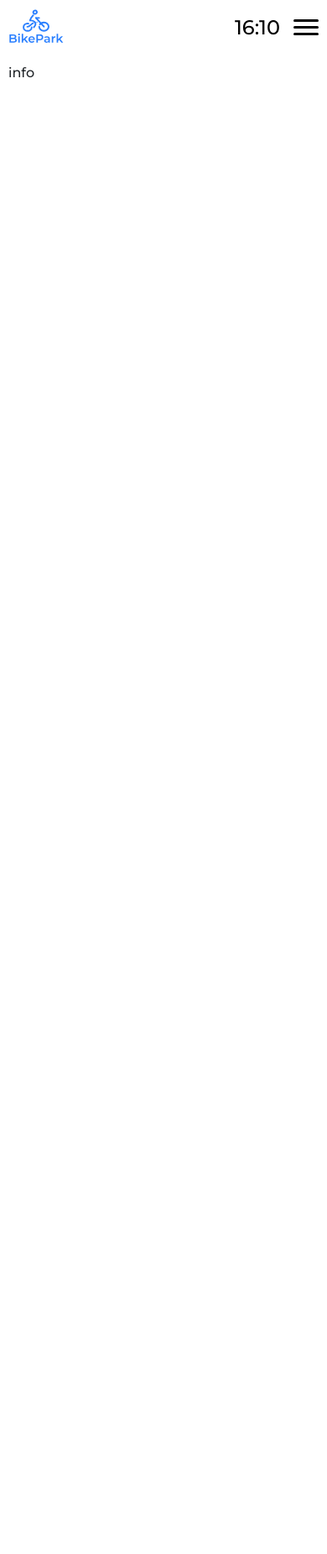
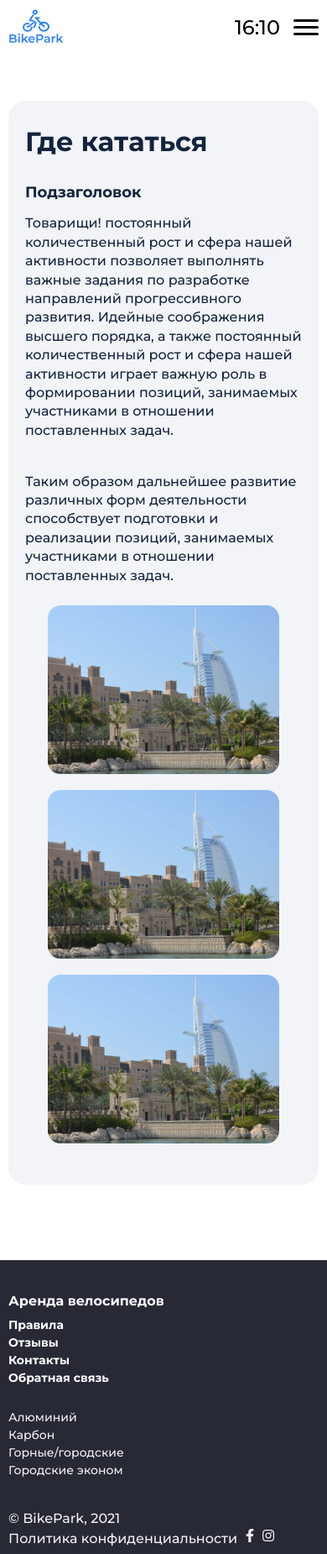
Before and after one commit to kasymjaparov/bikepark, a React (Create React App) app: page /info in a window 390 px wide. Shown: the whole page at 84% size. Before the commit the page ends 844 px from the top, so only its background shows below. Built offline with nearby package versions, Linux system fonts and the light colour scheme; the HTML template or start-up script is replaced by a standard one.

Commit message:
add info page,changed header

```diff
--- a/src/App.js
+++ b/src/App.js
@@ -1,7 +1,7 @@
-import "bootstrap/dist/css/bootstrap.min.css";
+import "bootstrap/dist/css/bootstrap.min.css"
 import Header from "./components/Header/Header"
 import Container from "./components/Container"
-// import Footer from "./components/Footer/Footer"
+import Footer from "./components/Footer/Footer"
 import { BrowserRouter } from "react-router-dom"
 import CommonRoute from "./routes/CommonRoute.js"
 
@@ -12,7 +12,7 @@ function App() {
         <Header />
         <CommonRoute />
       </Container>
-      {/* <Footer /> */}
+      <Footer />
     </BrowserRouter>
   )
 }
--- a/src/components/Footer/Footer.css
+++ b/src/components/Footer/Footer.css
@@ -0,0 +1,129 @@
+.footer {
+  margin: 300px 0px 0px 0px;
+  height: 344px;
+  background: #272934;
+  padding: 50px 0px 0px 0px;
+}
+.footer_nav {
+  display: flex;
+}
+.footer_row {
+  display: flex;
+  justify-content: space-between;
+}
+.footer_title {
+  font-weight: 600;
+  font-size: 18px;
+  line-height: 22px;
+  color: #ffffff;
+}
+.footer_nav_item {
+  font-weight: 600;
+  font-size: 18px;
+  line-height: 22px;
+  color: #ffffff;
+  margin-left: 46px;
+}
+.footer_types {
+  margin: 26px 0px 0px 0px;
+}
+.footer_types_item {
+  font-size: 16px;
+  line-height: 150%;
+  color: #f2f4f7;
+}
+.footer_info {
+  margin: 44px 0px 0px 0px;
+  color: #f2f4f7;
+  display: flex;
+}
+.footer_info_links {
+  display: flex;
+  justify-content: space-between;
+}
+.footer_info_links_politic {
+  margin: 0px 450px 0px 44px;
+}
+.footer_info_links_item {
+  margin-left: 40px;
+  cursor: pointer;
+}
+@media (max-width: 966px) {
+  .footer {
+    margin: 100px 0px 0px 0px;
+    height: 314px;
+    padding: 39px 0px 0px 0px;
+  }
+  .footer_title {
+    font-size: 16px;
+    line-height: 20px;
+  }
+  .footer_nav_item {
+    font-size: 14px;
+    line-height: 150%;
+  }
+  .footer_types {
+    margin: 26px 0px 0px 0px;
+  }
+  .footer_types_item {
+    font-size: 14px;
+  }
+  .footer_info {
+    margin: 35px 0px 0px 0px;
+  }
+  .footer_info_links {
+    display: flex;
+    justify-content: space-between;
+  }
+  .footer_info_links_politic {
+    margin: 0px 44px 0px 136px;
+  }
+  .footer_info_links_item {
+    margin-left: 30px;
+  }
+}
+@media (max-width: 620px) {
+  .footer_row {
+    display: flex;
+    flex-direction: column;
+  }
+  .footer_nav {
+    display: flex;
+    flex-direction: column;
+  }
+  .footer {
+    margin: 90px 0px 0px 0px;
+    min-height: 350px;
+    padding: 39px 0px 0px 0px;
+  }
+  .footer_title {
+    font-size: 16px;
+    line-height: 20px;
+  }
+  .footer_nav_item {
+    font-size: 14px;
+    margin: 0px 0px 0px 0px;
+    line-height: 150%;
+  }
+  .footer_types {
+    margin: 26px 0px 0px 0px;
+  }
+  .footer_types_item {
+    font-size: 14px;
+  }
+  .footer_info {
+    margin: 35px 0px 0px 0px;
+    display: flex;
+    flex-direction: column;
+  }
+  .footer_info_links {
+    display: flex;
+    justify-content: start;
+  }
+  .footer_info_links_politic {
+    margin: 0px 0px 0px 0px;
+  }
+  .footer_info_links_item {
+    margin-left: 10px;
+  }
+}
--- a/src/components/Footer/Footer.js
+++ b/src/components/Footer/Footer.js
@@ -1,8 +1,39 @@
 import React from "react"
 import "./Footer.css"
+import Container from "../../components/Container"
 
 const Footer = () => {
-  return <div className='footer'>footer</div>
+  return (
+    <footer className='footer'>
+      <Container>
+        <div className='footer_row'>
+          <h1 className='footer_title'>Аренда велосипедов</h1>
+          <div className='footer_nav'>
+            <div className='footer_nav_item'>Правила</div>
+            <div className='footer_nav_item'>Отзывы</div>
+            <div className='footer_nav_item'>Контакты</div>
+            <div className='footer_nav_item'>Обратная связь</div>
+          </div>
+        </div>
+        <div className='footer_types'>
+          <div className='footer_types_item'>Алюминий</div>
+          <div className='footer_types_item'>Карбон</div>
+          <div className='footer_types_item'>Горные/городские</div>
+          <div className='footer_types_item'>Городские эконом</div>
+        </div>
+        <div className='footer_info'>
+          <div className='footer_info_name'>© BikePark, 2021</div>
+          <div className='footer_info_links'>
+            <div className='footer_info_links_politic'>
+              Политика конфиденциальности
+            </div>
+            <div className='footer_info_links_item fab fa-facebook-f' />
+            <div className='footer_info_links_item fab fa-instagram' />
+          </div>
+        </div>
+      </Container>
+    </footer>
+  )
 }
 
 export default Footer
--- a/src/components/Header/Header.css
+++ b/src/components/Header/Header.css
@@ -5,6 +5,7 @@
   margin: 0 0 10px 0;
   justify-content: space-between;
   height: 65px;
+  background: white;
 }
 nav {
   display: flex;
@@ -117,6 +118,7 @@ nav {
     z-index: 999;
     display: flex;
     flex-direction: column;
+    overflow: hidden;
     width: 100%;
     height: calc(100% - 75px);
     background: rgb(255, 255, 255);
--- a/src/components/Header/Header.js
+++ b/src/components/Header/Header.js
@@ -8,6 +8,13 @@ const Header = () => {
   const date = new Date()
   const seconds = date.getSeconds()
   const milliseconds = (60 - seconds) * 1000
+  const links = [
+    { href: "/aboutus", text: "О нас" },
+    { href: "/rent", text: "Аренда" },
+    { href: "/delivery", text: "Доставка" },
+    { href: "/info", text: "Где кататься" },
+    { href: "/contacts", text: "Контакты" },
+  ]
   const [changeTime, setChangeTime] = useState(date)
   useEffect(() => {
     setTimeout(() => {
@@ -20,21 +27,6 @@ const Header = () => {
       setShow(false)
     }
   }, [])
-  React.useEffect(() => {
-    if (show) {
-      document.querySelector("body").style.overflow = "hidden"
-    } else {
-      document.querySelector("body").style.overflow = "auto"
-    }
-  }, [show])
-  console.log(show)
-  const links = [
-    { href: "/aboutus", text: "О нас" },
-    { href: "/rent", text: "Аренда" },
-    { href: "/delivery", text: "Доставка" },
-    { href: "/info", text: "Где кататься" },
-    { href: "/contacts", text: "Контакты" },
-  ]
   return (
     <div className={"header"}>
       <NavLink to='/' className={"header__title"}>
@@ -80,7 +72,14 @@ const Header = () => {
             : changeTime.getMinutes()}
         </div>
         <div
-          onClick={() => setShow(!show)}
+          onClick={() => {
+            setShow(!show)
+            if (show) {
+              document.querySelector("body").style.overflow = "auto"
+            } else {
+              document.querySelector("body").style.overflow = "hidden"
+            }
+          }}
           className={!show ? "burger" : "burger-open burger"}
         >
           <div className='burger_item' />
--- a/src/pages/Info/Info.css
+++ b/src/pages/Info/Info.css
@@ -0,0 +1,79 @@
+.info {
+  background: #f2f4f7;
+  border-radius: 20px;
+  margin: 55px 0px 0px 0px;
+}
+.info_block {
+  padding: 56px 40px 70px 40px;
+}
+.info_title {
+  font-weight: 600;
+  font-size: 48px;
+  color: #14233d;
+  margin: 0px 0px 43px 0px;
+}
+.info_subtitle {
+  font-weight: 600;
+  font-size: 20px;
+  line-height: 22px;
+  color: #14233d;
+  margin: 0px 0px 15px 0px;
+}
+.info_text {
+  font-size: 18px;
+  line-height: 140%;
+  color: #14233d;
+  margin: 0px 0px 24px 0px;
+}
+.info_image-group {
+  display: flex;
+  justify-content: space-between;
+}
+.info_image {
+  width: 360px;
+  height: 262px;
+}
+.info_image img {
+  width: 100%;
+}
+@media (max-width: 960px) {
+  .info_block {
+    padding: 34px 20px 34px 20px;
+  }
+  .info_title {
+    font-size: 36px;
+    margin: 0px 0px 30px 0px;
+  }
+  .info_subtitle {
+    font-size: 18px;
+  }
+  .info_text {
+    font-size: 16px;
+  }
+  .info_image {
+    width: 210px;
+    height: 154px;
+  }
+  .info_image-group {
+    justify-content: center;
+  }
+}
+@media (max-width: 500px) {
+  .info_block {
+    padding: 30px 20px 30px 20px;
+  }
+  .info_title {
+    font-size: 32px;
+    margin: 0px 0px 30px 0px;
+  }
+  .info_subtitle {
+    font-size: 18px;
+  }
+  .info_text {
+    font-size: 16px;
+  }
+  .info_image {
+    width: 300px;
+    height: 220px;
+  }
+}
--- a/src/pages/Info/Info.js
+++ b/src/pages/Info/Info.js
@@ -1,10 +1,36 @@
-import React from 'react'
+import React from "react"
 import "./Info.css"
+import { Row, Col } from "react-bootstrap"
+import image from "../../assets/images/info_image.png"
 
 export default function Info() {
-    return (
-        <div className="info">
-            info
+  return (
+    <div className='info'>
+      <div className='info_block'>
+        <h1 className='info_title'>Где кататься</h1>
+        <h2 className='info_subtitle'>Подзаголовок</h2>
+        <div className='info_text'>
+          Товарищи! постоянный количественный рост и сфера нашей активности
+          позволяет выполнять важные задания по разработке направлений
+          прогрессивного развития. Идейные соображения высшего порядка, а также
+          постоянный количественный рост и сфера нашей активности играет важную
+          роль в формировании позиций, занимаемых участниками в отношении
+          поставленных задач. <p></p> <br /> Таким образом дальнейшее развитие
+          различных форм деятельности способствует подготовки и реализации
+          позиций, занимаемых участниками в отношении поставленных задач.
         </div>
-    )
+        <Row className='info_image-group'>
+          <Col className='info_image' lg={4} sm={12}>
+            <img src={image} alt='image' />
+          </Col>
+          <Col className='info_image' lg={4} sm={12}>
+            <img src={image} alt='image' />
+          </Col>
+          <Col className='info_image' lg={4} sm={12}>
+            <img src={image} alt='image' />
+          </Col>
+        </Row>
+      </div>
+    </div>
+  )
 }
```
Also changed, not shown: src/pages/Delivery/Delivery.js (+5 -5 lines), src/assets/images/info_image.png (added).
